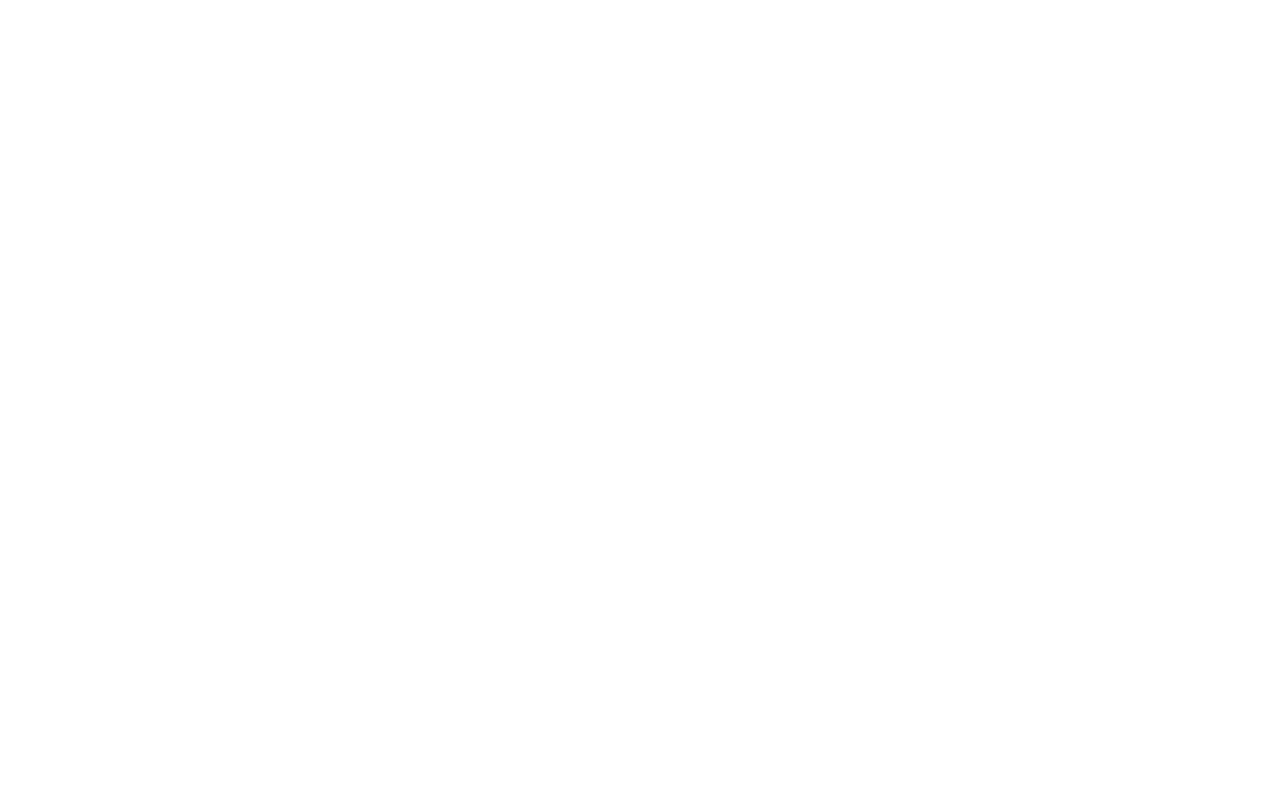
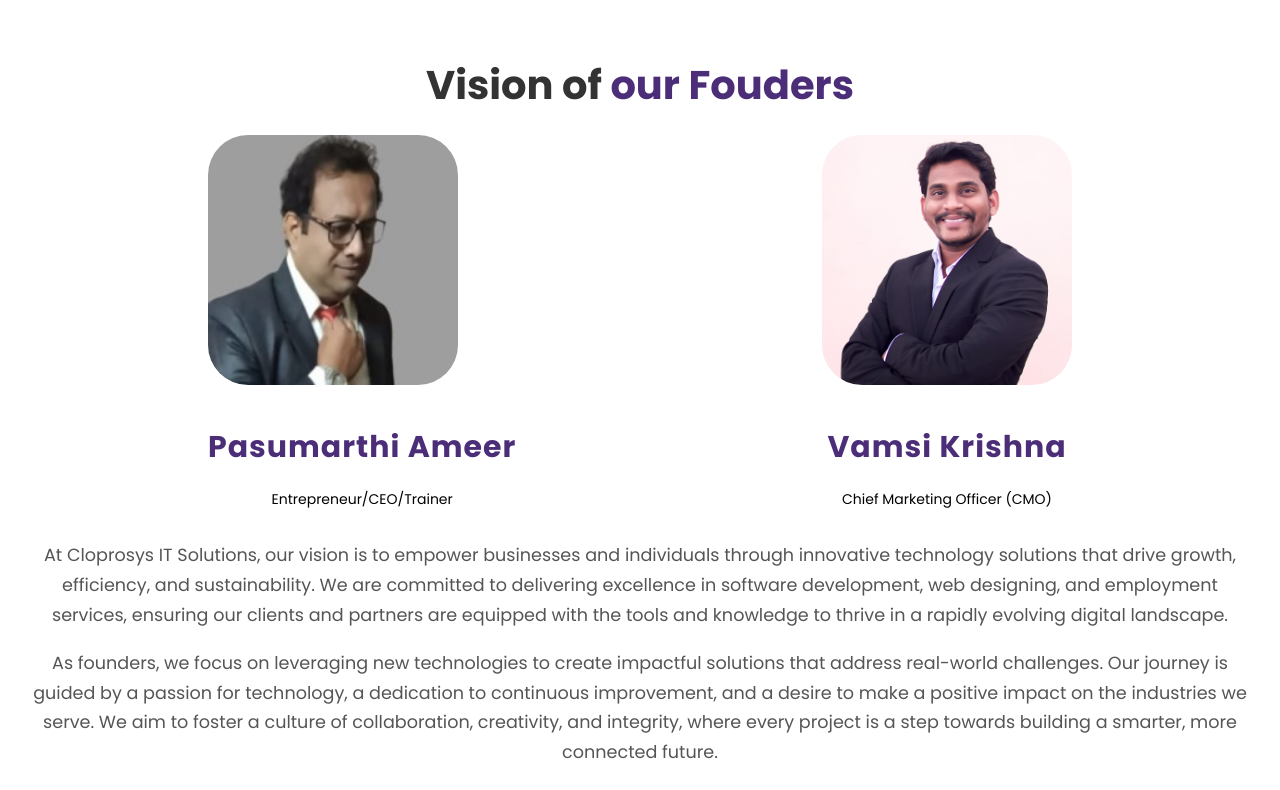
Before and after one commit to VenkyGandrothu/cloprosys, a React (Create React App) app: page /vision in a window 1280 px wide. Before the commit this address had no page. Shown: the top 790 px of the page. Built offline with nearby package versions, Linux system fonts and the light colour scheme.

Commit message:
Vision added

```diff
--- a/src/App.js
+++ b/src/App.js
@@ -2,6 +2,7 @@
 import { BrowserRouter as Router, Route, Routes } from 'react-router-dom';
 import Home from "./Pages/Home";
 import Gallery2 from "./Pages/Gallery2";
+import Vision from "./Pages/Vision";
 
 
 function App() {
@@ -12,6 +13,7 @@
         {/* <Route path="/cloprosys" element={<Home/>}/> */}
         <Route path="/home" element={<Home/>}/>
         <Route path="/gallery2" element={<Gallery2/>}/>
+        <Route path="/vision" element={<Vision/>}/>
      </Routes>
      </Router>
 
--- a/src/Components/Career.jsx
+++ b/src/Components/Career.jsx
@@ -30,6 +30,11 @@
           <div key={index} className="position-card">
             <h3 className="position-title">{position.title}</h3>
             <p className="position-description">{position.description}</p>
+            <div className='overlay'>
+            <div className='applybtn'>
+               <button>Apply</button>
+            </div>
+          </div>
           </div>
         ))}
       </div>
--- a/src/Components/Navbar.jsx
+++ b/src/Components/Navbar.jsx
@@ -1,9 +1,17 @@
 import React, { useState,useRef, useEffect } from 'react';
 import Logo from '../Images/Logo.jpeg';
 import { Link } from 'react-scroll';
+import { useNavigate } from 'react-router-dom';
 import '../Styles/Navbar.css';
 
 function Navbar() {
+
+  const visionnavigate = useNavigate();
+
+  const vision = () => {
+    visionnavigate('/vision');
+  };
+
   const [isOpen, setIsOpen] = useState(false);
   const menuRef = useRef(null);
 
@@ -49,6 +57,9 @@
           <li className='navbar-item'>
             <Link to='about-us' spy={true} smooth={true} offset={-100} duration={500}>About Us</Link>
           </li>
+          <li className='navbar-item' onClick={vision}>
+             <a>Our Vision</a>
+          </li>
         </ul>
         </div>
       <div className='menu-icon' onClick={toggleMenu}>
--- /dev/null
+++ b/src/Pages/Vision.jsx
@@ -0,0 +1,42 @@
+import React from 'react';
+import '../Styles/Vision.css';
+import vm from '../Images/vm.jfif';
+import am from '../Images/am.jpeg';
+import Footer from '../Components/Footer';
+
+function Vision() {
+  return (
+    <div className="vision-container">
+      <h1 className="vision-heading">Vision of<span> our Fouders</span></h1>
+      <div className="vision-images">
+        <div className='box'>
+        <img src={am} alt="Founder 1" />
+        <div className='empdes'>
+            <h4>Pasumarthi Ameer</h4>
+            <p>Entrepreneur/CEO/Trainer</p>
+        </div>
+        </div>
+
+        <div className='box'>
+        <img src={vm} alt="Founder 2" />
+        <div className='empdes'>
+            <h4>Vamsi Krishna</h4>
+            <p>Chief Marketing Officer (CMO)</p>
+        </div>
+        </div>
+      </div>
+      <p className="vision-text">
+        At Cloprosys IT Solutions, our vision is to empower businesses and individuals through innovative technology solutions that drive growth, efficiency, and sustainability. We are committed to delivering excellence in software development, web designing, and employment services, ensuring our clients and partners are equipped with the tools and knowledge to thrive in a rapidly evolving digital landscape.
+      </p>
+      <p className="vision-text">
+        As founders, we focus on leveraging new technologies to create impactful solutions that address real-world challenges. Our journey is guided by a passion for technology, a dedication to continuous improvement, and a desire to make a positive impact on the industries we serve. We aim to foster a culture of collaboration, creativity, and integrity, where every project is a step towards building a smarter, more connected future.
+      </p>
+      <p className="vision-text">
+        We envision Cloprosys IT Solutions as a catalyst for change, where innovation meets execution, and where every challenge is an opportunity to push the boundaries of what's possible. Our goal is to be a trusted partner for our clients, helping them navigate the complexities of the digital world with confidence and clarity.
+      </p>
+      <Footer/>
+    </div>
+  );
+}
+
+export default Vision;
--- a/src/Styles/Career.css
+++ b/src/Styles/Career.css
@@ -18,18 +18,48 @@
   }
 
   .position-card {
+    position: relative;
     width: 250px;
     padding: 15px;
     border-radius: 10px;
     box-shadow: 0 4px 8px rgba(0, 0, 0, 0.2);
     background: #fff;
     transition: transform 0.3s ease-in-out, box-shadow 0.3s ease-in-out;
+    overflow: hidden;
   }
 
   .position-card:hover {
     transform: scale(1.05);
     box-shadow: 0 8px 16px rgba(0, 0, 0, 0.3);
   }
+
+  .position-card .overlay {
+    position: absolute;
+    top: 0;
+    left: 0;
+    width: 100%;
+    height: 100%;
+    background: rgba(255, 255, 255, 1);
+    color: #fff;
+    display: flex;
+    align-items: center;
+    justify-content: center;
+    flex-direction: column;
+    opacity: 0;
+    transition: height 0.5s;
+}
+
+/* Apply button styling within the overlay */
+.overlay .applybtn {
+    margin-top: 20px;
+}
+
+/* Show overlay on hover */
+.position-card:hover .overlay {
+    opacity: 1;
+    transform: scale(1.1);
+}
+
 
   .position-title {
     font-size: 1.5rem;
@@ -40,6 +70,22 @@
     font-size: 1rem;
     color: #666;
   }
+
+  .applybtn button{
+    padding: 10px 40px;
+    border-radius: 20px;
+    color: #4b2e77;
+    border: 2px solid #4b2e77;
+    outline: none;
+    background-color: #fff;
+  }
+
+  .applybtn button:hover{
+    color: white;
+    background-color: #4b2e77;
+  }
+
+
 
   @media (max-width: 768px) {
     .positions-list {
--- a/src/Styles/Navbar.css
+++ b/src/Styles/Navbar.css
@@ -98,13 +98,9 @@
       justify-content: space-between;
 
   }
-
-
-
   .menu-icon {
       display: block;
   }
-
   .navitems.open {
       display: flex;
       flex-direction: column;
@@ -146,8 +142,13 @@
   .navbar-item a {
       display: block;
       width: 100%;
-      padding: 10px;
-  }
+      padding: 1;
+}
+
+.logo{
+  width: 70px;
+}
+
 }
 
 @media (max-width: 1200px) {
@@ -202,3 +203,11 @@
 
 
 }
+
+@media (max-width:380px) {
+
+  .logo{
+    width: 50px;
+  }
+
+}
--- /dev/null
+++ b/src/Styles/Vision.css
@@ -0,0 +1,119 @@
+/* General container styling */
+.vision-container {
+    padding: 20px;
+    text-align: center;
+    font-family: "Poppins", sans-serif;
+  }
+
+  /* Vision heading styling */
+  .vision-heading {
+    font-size: 2.5em;
+    color: #333;
+    margin-bottom: 20px;
+  }
+  .vision-heading span {
+    color: #4b2e77; /* Highlighted text color */
+  }
+
+
+
+
+  /* Vision images container */
+  .vision-images {
+    display: flex;
+    margin-bottom: 20px;
+    position: relative; /* Positioning for absolute children */
+}
+
+  /* Vision text styling */
+  .vision-text {
+    font-size: 1.2em;
+    line-height: 1.7;
+    color: #555;
+  }
+
+  .box {
+	border: none;
+	position: relative;
+	overflow: hidden;
+}
+.box img{
+    width: 100%;
+    border-radius: 40px;
+    display: block;
+    transition: transform 0.5s;
+}
+
+.empdes{
+	display: flex;
+	flex-direction: column;
+	font-size: 14px;
+}
+.empdes h4{
+    color: #4b2e77;
+	margin-bottom: 5px;
+	font-size: 30px;
+	letter-spacing: 1px;
+}
+
+
+
+  /* Responsive styles */
+
+  /* Tablet view (768px and up) */
+  @media (min-width: 768px) {
+    .vision-images {
+      justify-content: space-between;
+    }
+
+    .vision-text {
+      font-size: 1.1em;
+    }
+  }
+
+  /* Laptop and desktop view (1024px and up) */
+  @media (min-width: 1024px) {
+
+    .vision-images {
+      flex-direction: row;
+      margin:0px 180px;
+    }
+
+    .vision-images img {
+        width: 250px; /* Set width */
+        height: 250px; /* Set height */
+        object-fit: cover; /* Adjust image width */
+    }
+
+
+
+
+
+  }
+
+  /* Mobile view (below 768px) */
+  @media (max-width: 767px) {
+    .vision-images {
+      flex-direction: column;
+    }
+
+    .vision-heading {
+      font-size: 2em;
+    }
+
+    .vision-text {
+      font-size: 1em;
+    }
+
+    .vision-images img {
+        width: 250px;
+        height: 300px;
+        object-fit: cover;
+        margin-left: 80px;
+    }
+
+    .empdes h4 { /* Adjust text placement on mobile */
+        font-size: 20px; /* Reduce font size for mobile */
+    }
+
+  }
```
Also changed, not shown: src/Images/am.jpeg (added), src/Images/vm.jfif (added).
